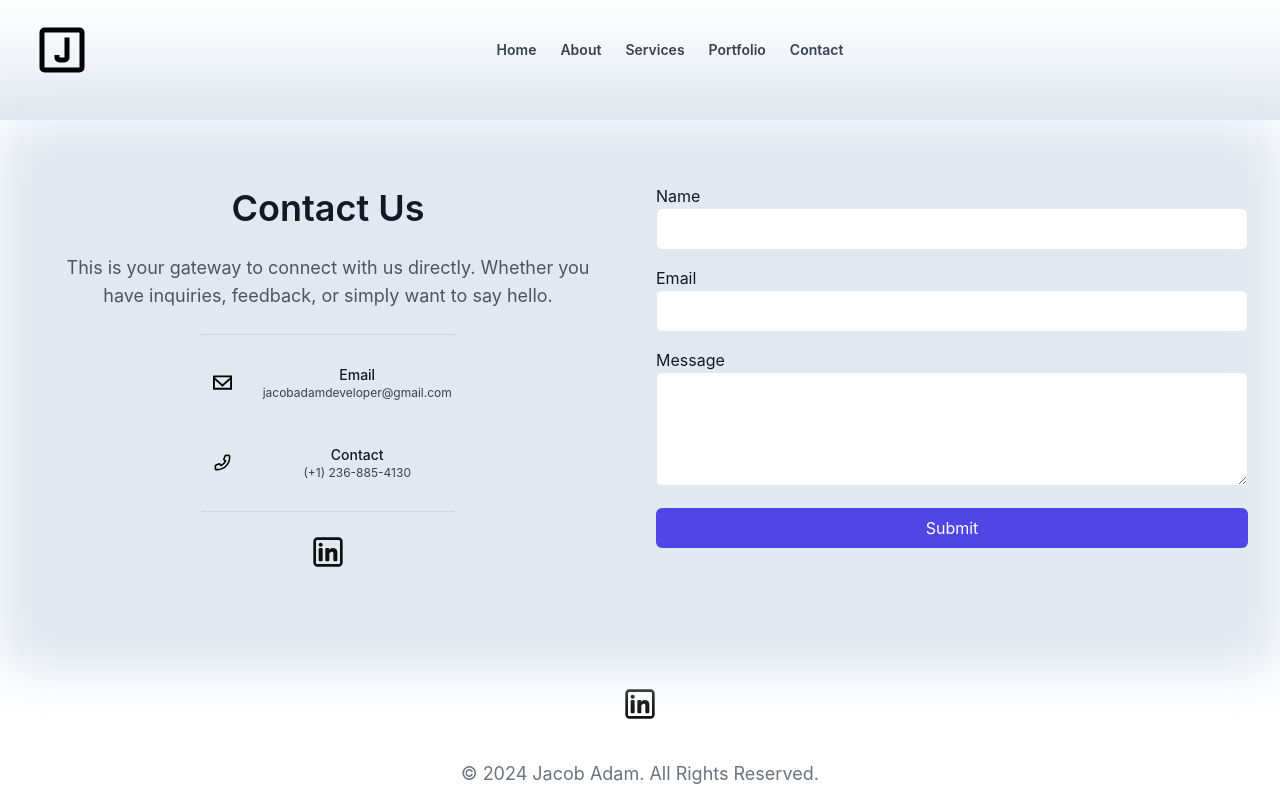
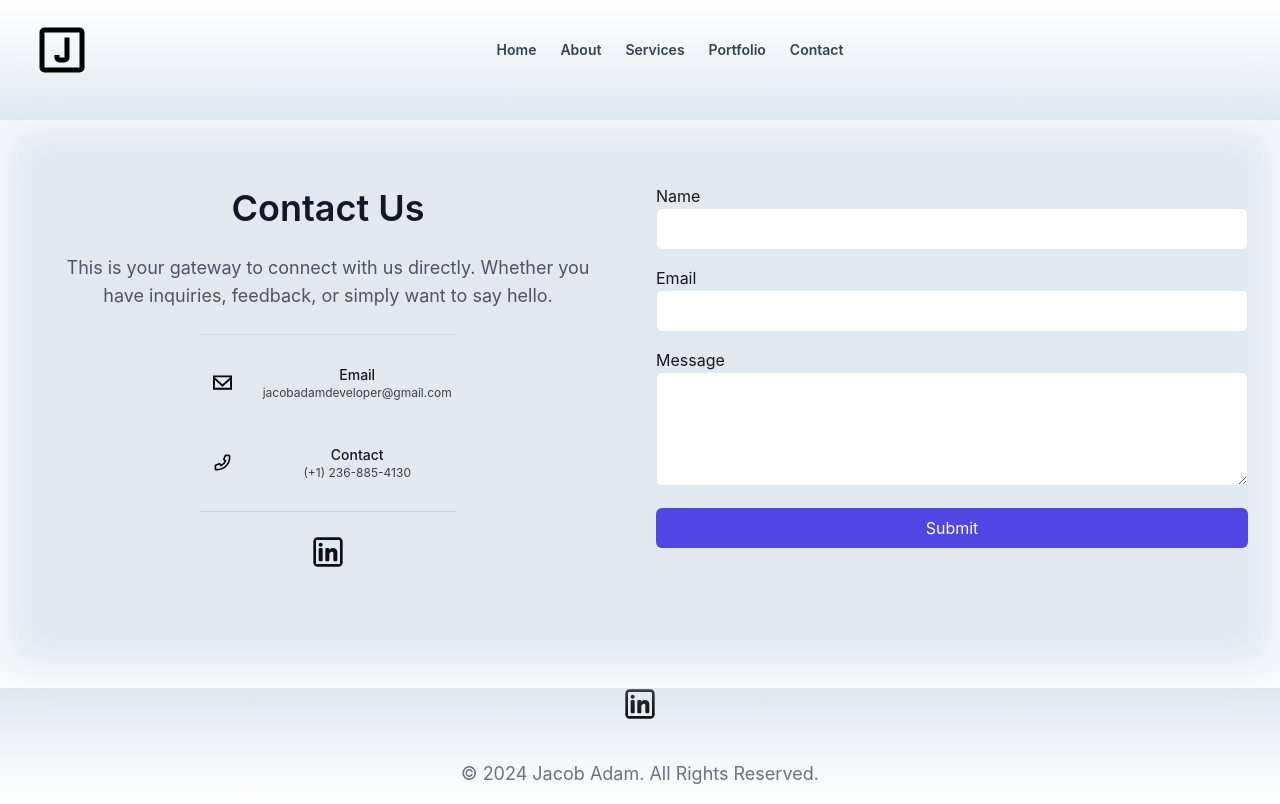
Before and after one commit to jacobadam/jacobadamdeveloper, a React (Create React App) app: page /contact in a window 1280 px wide. Built offline with nearby package versions, Linux system fonts and the light colour scheme.

Commit message:
add gradient to footer

```diff
--- a/src/Footer.js
+++ b/src/Footer.js
@@ -2,47 +2,26 @@ import React from "react";
 
 export default function Footer() {
   return (
-    <footer class="w-full bg-white">
-      <div class="mx-auto max-w-7xl px-4 sm:px-6 lg:px-8">
-        <div class="max-w-3xl mx-auto">
-          {/* <ul class="text-lg flex items-center justify-center flex-col gap-7 md:flex-row md:gap-12 transition-all duration-500 py-10 mb-10 border-b border-black">
-            <li>
-              <a href="/" class="text-gray-800 hover:text-gray-900">
-                Home
+    <footer className="w-full bg-gradient-to-b from-slate-200 to-white">
+      <div className="w-full">
+        <div className="mx-auto max-w-7xl px-4 sm:px-6 lg:px-8">
+          <div className="max-w-3xl mx-auto">
+            <div className="flex space-x-10 justify-center items-center mb-10 mt-4">
+              <a
+                href="https://www.linkedin.com/in/jacobnevitt/"
+                className="block text-gray-900 transition-all duration-500 hover:text-indigo-600"
+              >
+                <img
+                  className="w-8 h-8"
+                  src="/linkedin.svg"
+                  alt="LinkedIn Logo"
+                />
               </a>
-            </li>
-            <li>
-              <a href="/about:;" class=" text-gray-800 hover:text-gray-900">
-                About
-              </a>
-            </li>
-            <li>
-              <a href="/services" class=" text-gray-800 hover:text-gray-900">
-                Services
-              </a>
-            </li>
-            <li>
-              <a href="/portfolio" class=" text-gray-800 hover:text-gray-900">
-                Portfolio
-              </a>
-            </li>
-            <li>
-              <a href="/contact" class=" text-gray-800 hover:text-gray-900">
-                Contact
-              </a>
-            </li>
-          </ul> */}
-          <div class="flex space-x-10 justify-center items-center mb-10 mt-4">
-            <img
-              href="https://www.linkedin.com/in/jacobnevitt/"
-              class="block  text-gray-900 transition-all duration-500 hover:text-indigo-600 w-8 h-8"
-              src="/linkedin.svg"
-              alt="Linkedin Logo"
-            />
+            </div>
+            <span className="text-lg text-gray-500 text-center block pb-4">
+              © 2024 Jacob Adam. All Rights Reserved.
+            </span>
           </div>
-          <span class="text-lg text-gray-500 text-center block pb-4">
-            © 2024 Jacob Adam. All Rights Reserved.
-          </span>
         </div>
       </div>
     </footer>
```
